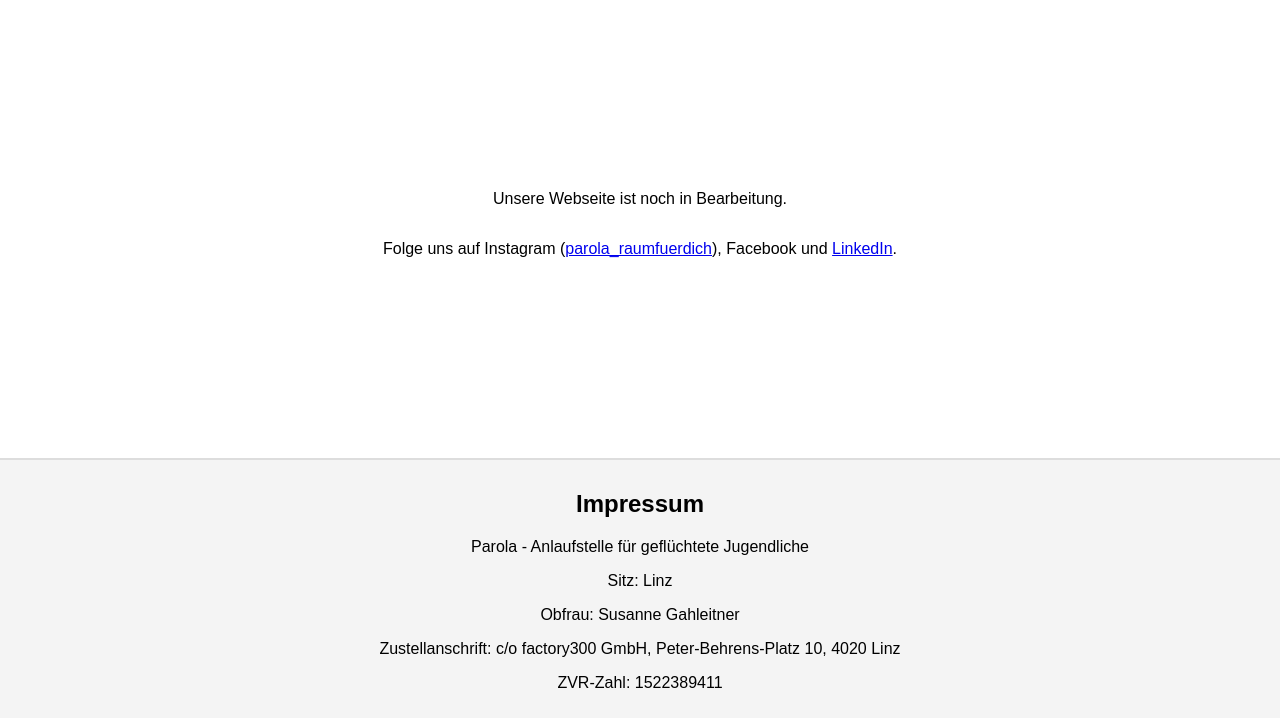
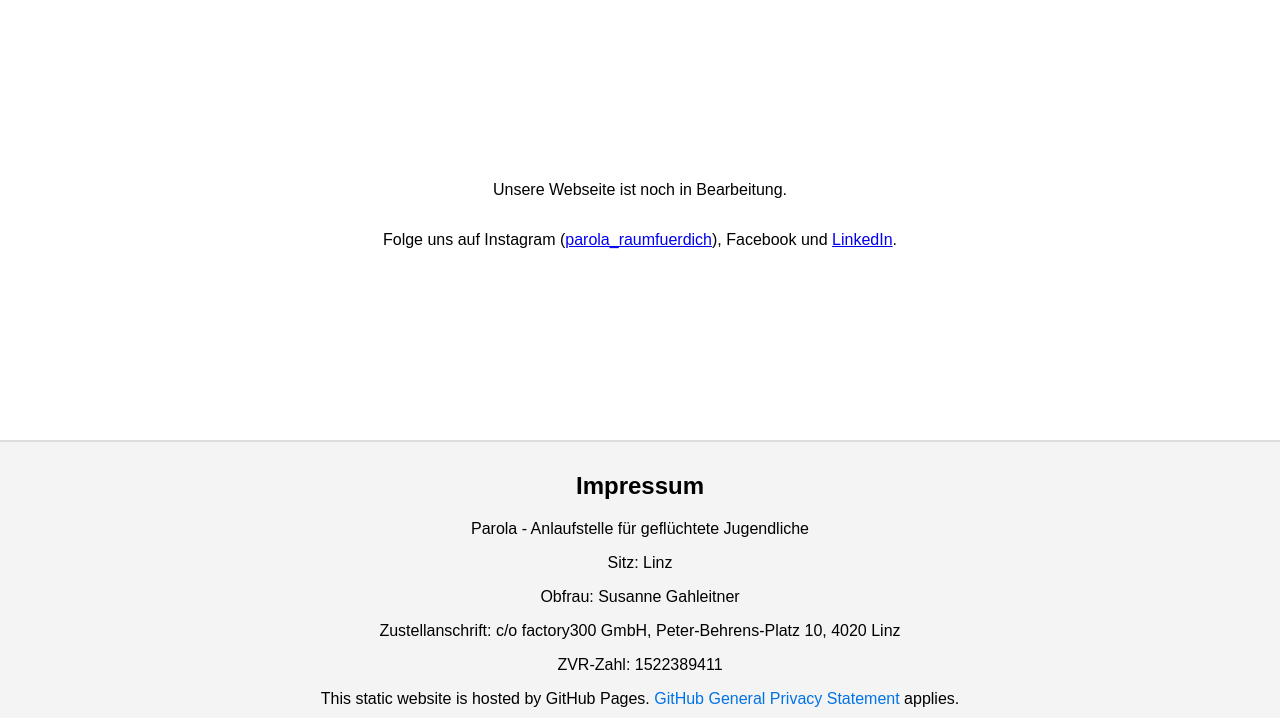
Before and after one commit to b0x1/parola-website, a plain HTML site: page index.html in a window 1280 px wide. Shown: the part 82-800 px from the top of the page. Drawn offline with Linux system fonts and the light colour scheme.

Commit message:
Add link to GitHub privacy policy
Add favicon

```diff
--- a/index.html
+++ b/index.html
@@ -6,7 +6,10 @@
     <meta name="viewport" content="width=device-width, initial-scale=1.0">
     <title>Parola - Anlaufstelle für geflüchtete Jugendliche
     </title>
-    <link rel="stylesheet" href="styles.css"></head>
+    <link rel="icon" href="parola-logo.ico" type="image/x-icon">
+    <link rel="stylesheet" href="styles.css">
+</head>
+
 <body>
     <header>
         <img src="parola-logo.jpeg" alt="Website Logo">
@@ -19,12 +22,19 @@
             Facebook und <a href="https://www.linkedin.com/company/parola-lights-4-rights/">LinkedIn</a>.</p>
     </main>
     <footer>
+        <section>
             <h2>Impressum</h2>
             <p>Parola - Anlaufstelle für geflüchtete Jugendliche</p>
             <p>Sitz: Linz</p>
             <p>Obfrau: Susanne Gahleitner</p>
             <p>Zustellanschrift: c/o factory300 GmbH, Peter-Behrens-Platz 10, 4020 Linz</p>
             <p>ZVR-Zahl: 1522389411</p>
+        </section>
+        <section>
+            This static website is hosted by GitHub Pages.
+            <a href="https://docs.github.com/en/site-policy/privacy-policies/github-general-privacy-statement">GitHub
+                General Privacy Statement</a> applies.
+        </section>
     </footer>
 </body>
 
```
Also changed, not shown: parola-logo.ico (added). Lines whose indentation alone changed are shown as unchanged.
